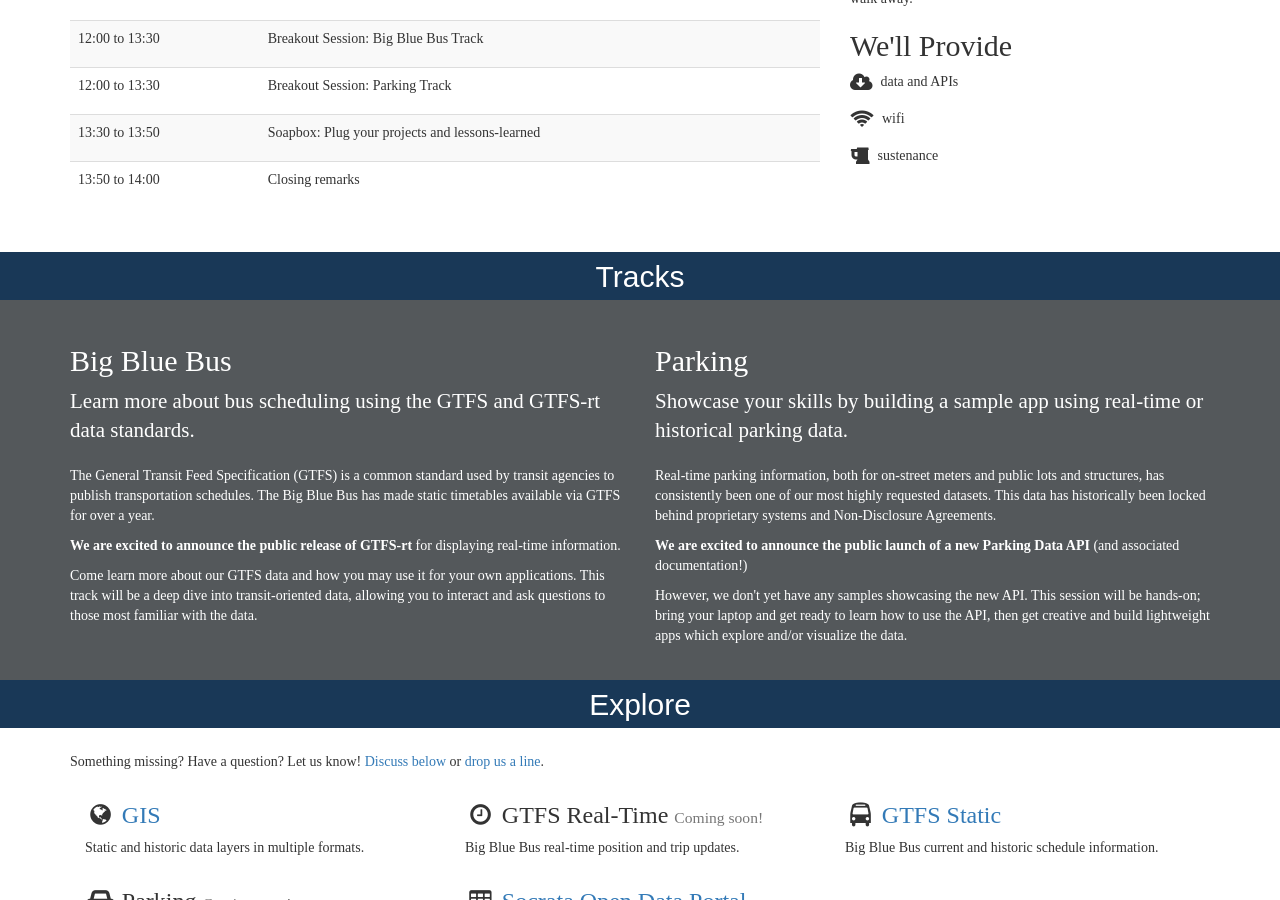
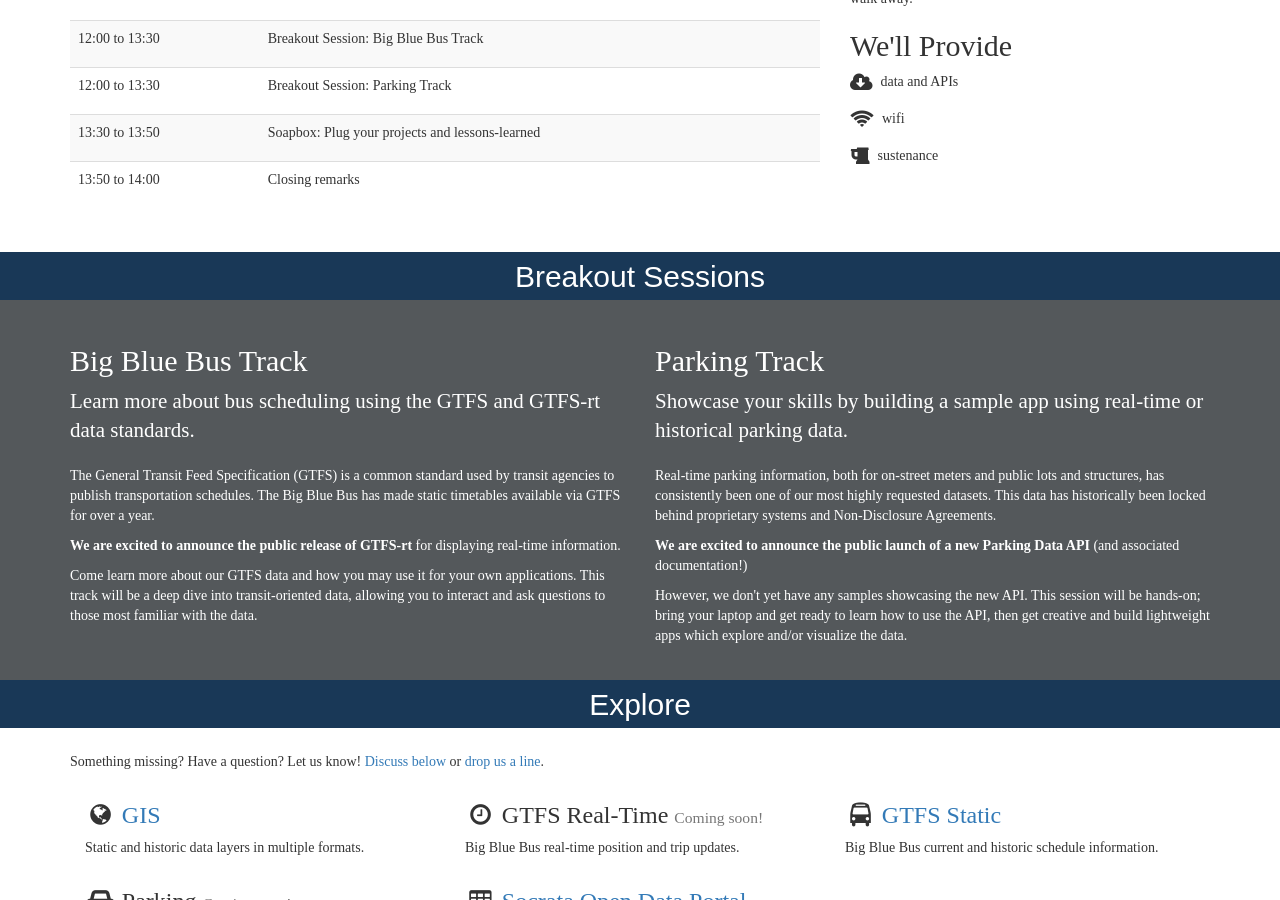
Before and after one commit to CityofSantaMonica/hackthebeach, a Jekyll site: the page built from index.html, in a window 1280 px wide and 900 px high, scrolled down 715 px. Built offline with Jekyll 4.4.1, drawn with Linux system fonts in a browser that asks for light colours; nearby versions of some CDN libraries; comment, search, counter and statistics services are not loaded.

Commit message:
updating breakout sessions

```diff
--- a/_data/layout.yaml
+++ b/_data/layout.yaml
@@ -4,7 +4,7 @@
 
 - name: tracks
   header:
-    text: Tracks
+    text: Breakout Sessions
 
 - name: data
   header:
--- a/_includes/tracks.html
+++ b/_includes/tracks.html
@@ -1,6 +1,6 @@
 <div class="row">
   <div class="col-md-6">
-    <h2>Big Blue Bus</h2>
+    <h2>Big Blue Bus Track</h2>
     <p class="lead">Learn more about bus scheduling using the GTFS and GTFS-rt data standards.</p>
     <p>The General Transit Feed Specification (GTFS) is a common standard used by transit agencies to publish transportation schedules. The Big Blue Bus has made static timetables available via GTFS for over a year.</p>
     <p><strong>We are excited to announce the public release of GTFS-rt</strong> for displaying real-time information.</p>
@@ -8,7 +8,7 @@
     </p>
   </div>
   <div class="col-md-6">
-    <h2>Parking</h2>
+    <h2>Parking Track</h2>
     <p class="lead">Showcase your skills by building a sample app using real-time or historical parking data.</p>
     <p>
       Real-time parking information, both for on-street meters and public lots and structures, has consistently been one of our most highly requested datasets. This data has historically been locked behind proprietary systems and Non-Disclosure Agreements.
```
